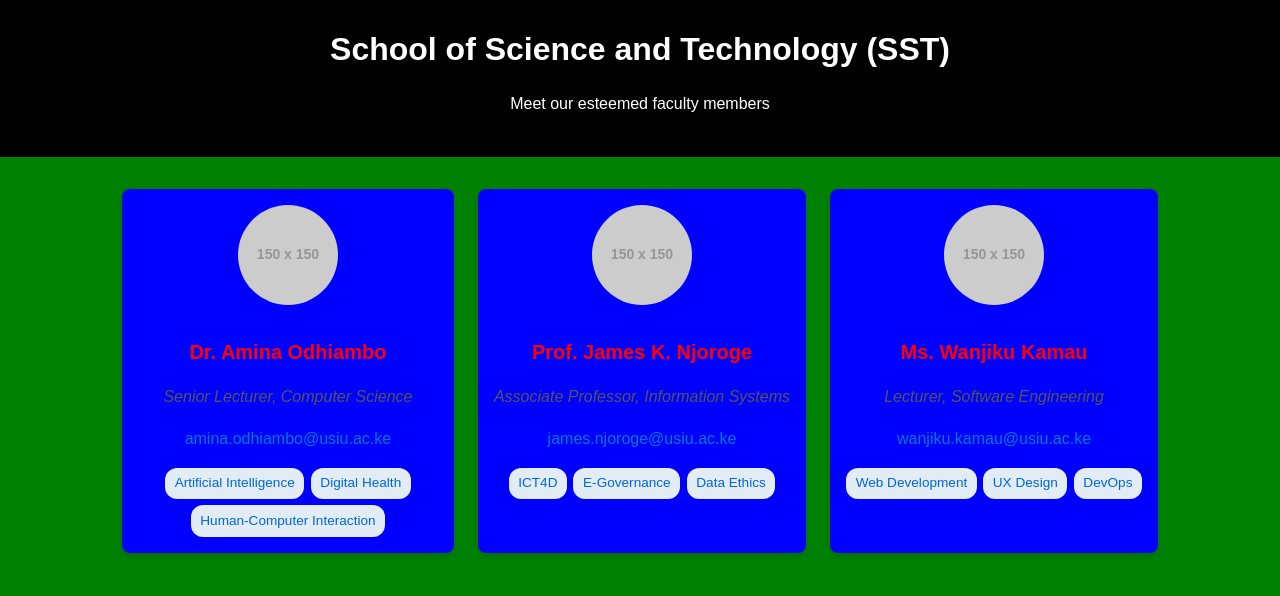
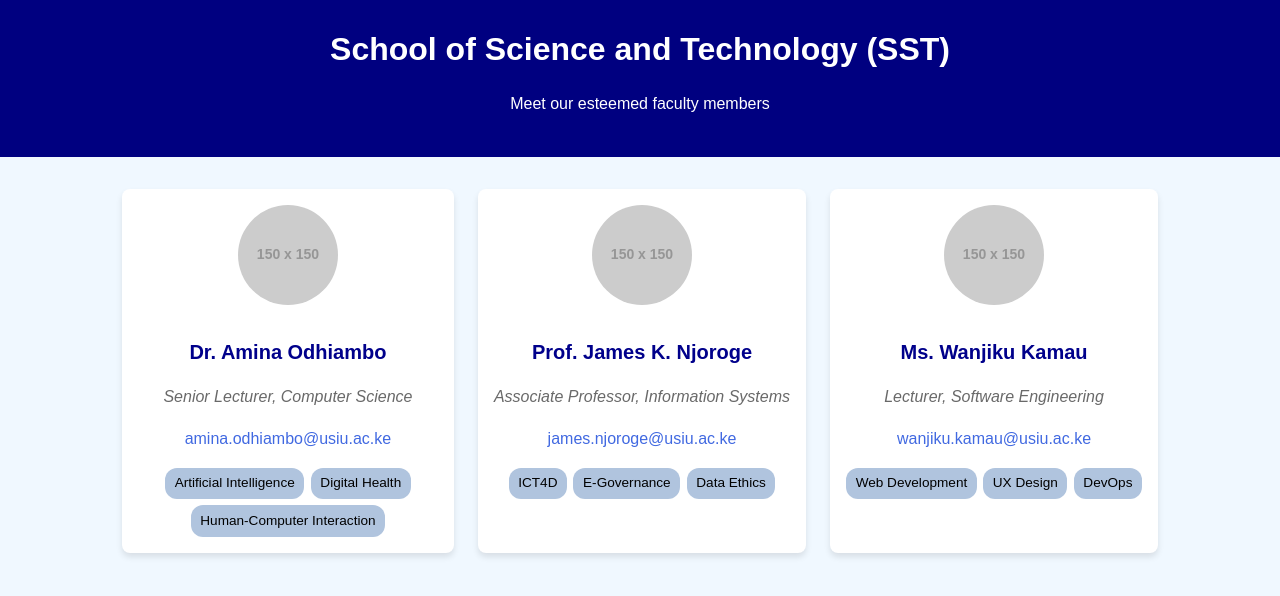
Before and after one commit to a1b2c3-rgb/IST4035-ENDSEM-EXAM2, a plain HTML site: page index.html in a window 1280 px wide. Drawn offline with Linux system fonts and the light colour scheme; placeholder pictures from the web are drawn by us.

Commit message:
Update style.css

```diff
--- a/style.css
+++ b/style.css
@@ -2,15 +2,15 @@
 body {
   font-family: Arial, sans-serif;
   line-height: 1.6;
-  background-color: green;
-  color: red;
+  background-color: aliceblue;
+  color: black;
   margin: 0;
   padding: 0;
 }
 
 header {
-  background-color: black;
-  color: #fff;
+  background-color: navy;
+  color: white;
   padding: 1.5rem;
   text-align: center;
 }
@@ -33,7 +33,7 @@ main {
 }
 
 .faculty-card {
-  background-color: blue;
+  background-color: white;
   border-radius: 8px;
   box-shadow: 0 4px 6px rgba(0, 0, 0, 0.1);
   padding: 1rem;
@@ -43,7 +43,7 @@ main {
 }
 
 .faculty-card:hover {
-  background-color: #f0f8ff;
+  background-color: lightcyan;
 }
 
 .faculty-card img {
@@ -57,15 +57,16 @@ main {
 .faculty-card h2 {
   font-size: 1.25rem;
   margin: 0.5rem 0;
+  color: darkblue;
 }
 
 .faculty-card .title {
-  color: #555;
+  color: dimgray;
   font-style: italic;
 }
 
 .faculty-card a {
-  color: #0077cc;
+  color: royalblue;
   text-decoration: none;
 }
 
@@ -83,8 +84,8 @@ main {
 }
 
 .tags span {
-  background-color: #e1ecf4;
-  color: #0366d6;
+  background-color: lightsteelblue;
+  color: black;
   padding: 0.3rem 0.6rem;
   border-radius: 12px;
   font-size: 0.85rem;
```
